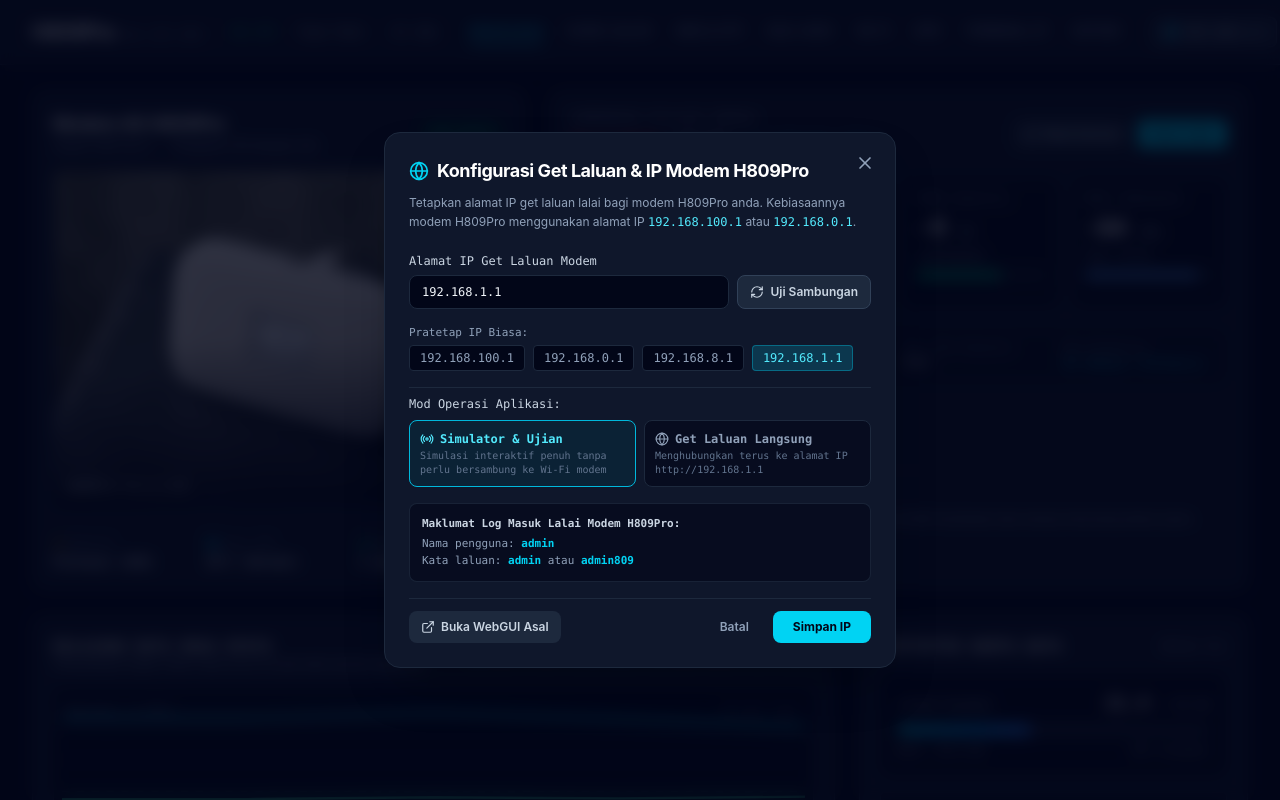
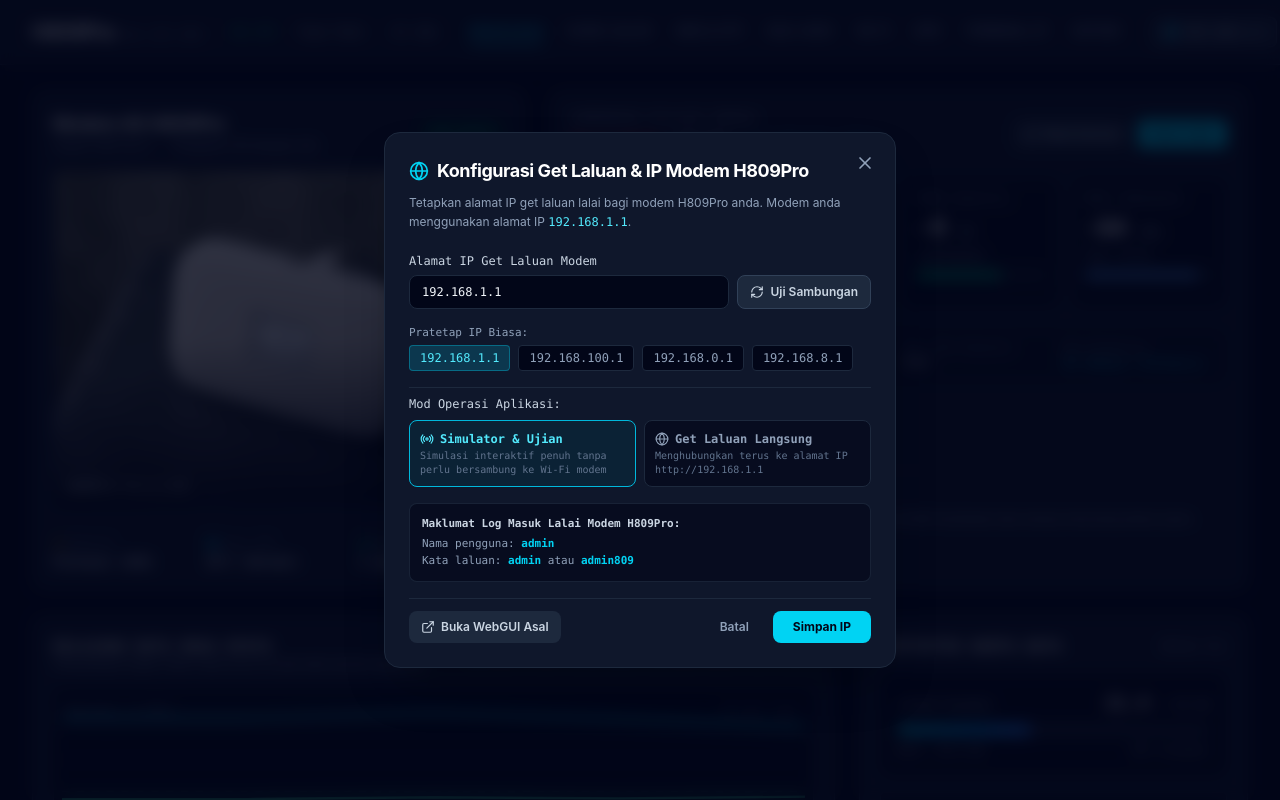
Before and after one commit to MuzRC/H809Pro-Manager, a React (Vite) app: page / in a window 1280 px wide. Both pictures are taken after a click on the button "192.168.1.1". Shown: the top 800 px of the page. Built offline with nearby package versions, Linux system fonts and the light colour scheme.

Commit message:
Update GatewayModal.tsx

```diff
--- a/src/components/GatewayModal.tsx
+++ b/src/components/GatewayModal.tsx
@@ -51,7 +51,7 @@ export const GatewayModal: React.FC<GatewayModalProps> = ({
     } catch {
       setProbeResult({
         status: 'warn',
-        message: `Tidak dapat mencapai http://${ipInput} secara terus daripada pelayar (dasar sekatan CORS atau sambungan Wi-Fi berbeza). Anda masih boleh menekan 'Buka WebGUI Asal' untuk mengakses secara terus.`,
+        message: `Tidak dapat mencapai http://${ipInput} secara terus daripada pelayar (dasar sekatan CORS atau sambungan Wi-Fi berbeza). Anda masih boleh menekan 'Buka WebGUI Asal' untuk mengakses terus.`,
       });
     } finally {
       setIsProbing(false);
@@ -84,7 +84,7 @@ export const GatewayModal: React.FC<GatewayModalProps> = ({
         </div>
 
         <p className="text-xs text-slate-400 mb-5 leading-relaxed">
-          Tetapkan alamat IP get laluan lalai bagi modem H809Pro anda. Kebiasaannya modem H809Pro menggunakan alamat IP <span className="font-mono text-cyan-300">192.168.100.1</span> atau <span className="font-mono text-cyan-300">192.168.0.1</span>.
+          Tetapkan alamat IP get laluan lalai bagi modem H809Pro anda. Modem anda menggunakan alamat IP <span className="font-mono text-cyan-300">192.168.1.1</span>.
         </p>
 
         <form onSubmit={handleSave} className="space-y-4">
@@ -97,7 +97,7 @@ export const GatewayModal: React.FC<GatewayModalProps> = ({
                 type="text"
                 value={ipInput}
                 onChange={(e) => setIpInput(e.target.value)}
-                placeholder="192.168.100.1"
+                placeholder="192.168.1.1"
                 className="flex-1 bg-slate-950 border border-slate-800 rounded-lg px-3 py-2 text-xs text-slate-100 font-mono focus:outline-none focus:border-cyan-500"
                 required
               />
@@ -119,7 +119,7 @@ export const GatewayModal: React.FC<GatewayModalProps> = ({
               Pratetap IP Biasa:
             </span>
             <div className="flex flex-wrap gap-2">
-              {['192.168.100.1', '192.168.0.1', '192.168.8.1', '192.168.1.1'].map((preset) => (
+              {['192.168.1.1', '192.168.100.1', '192.168.0.1', '192.168.8.1'].map((preset) => (
                 <button
                   key={preset}
                   type="button"
```
